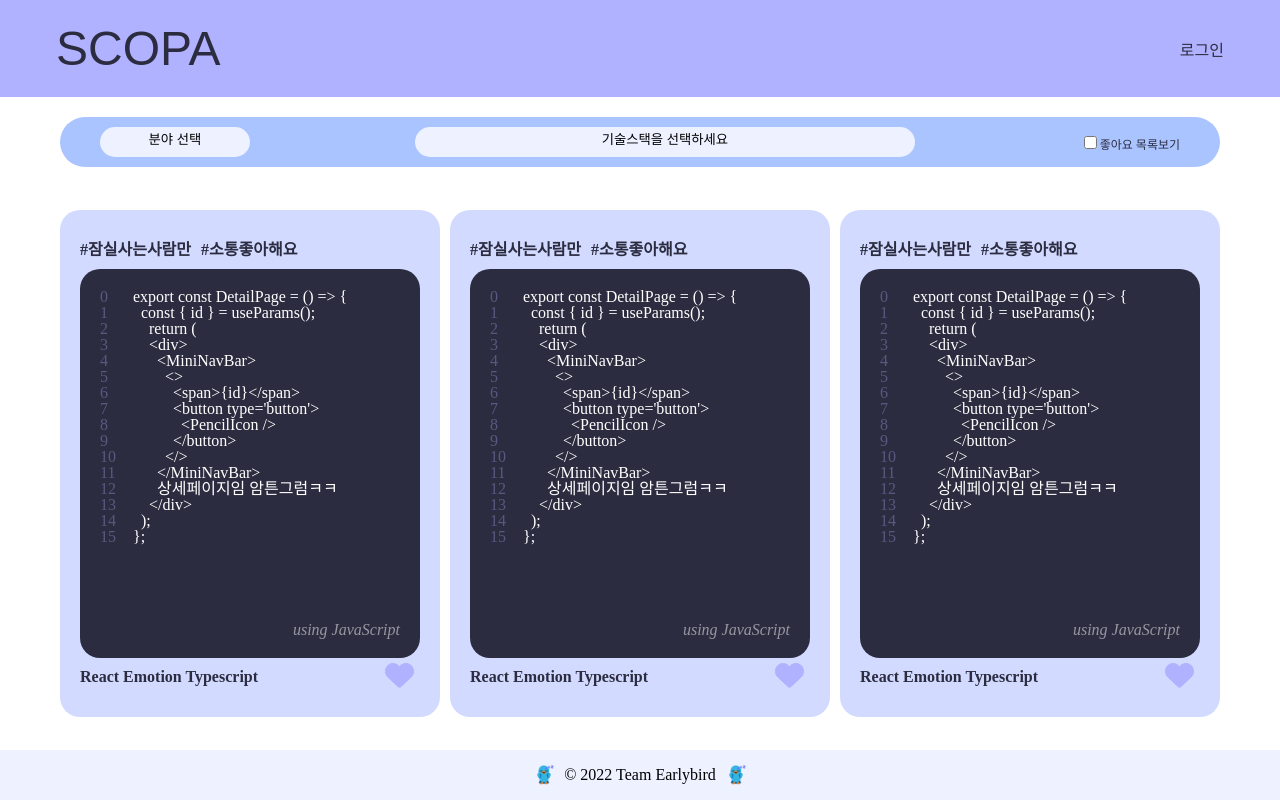
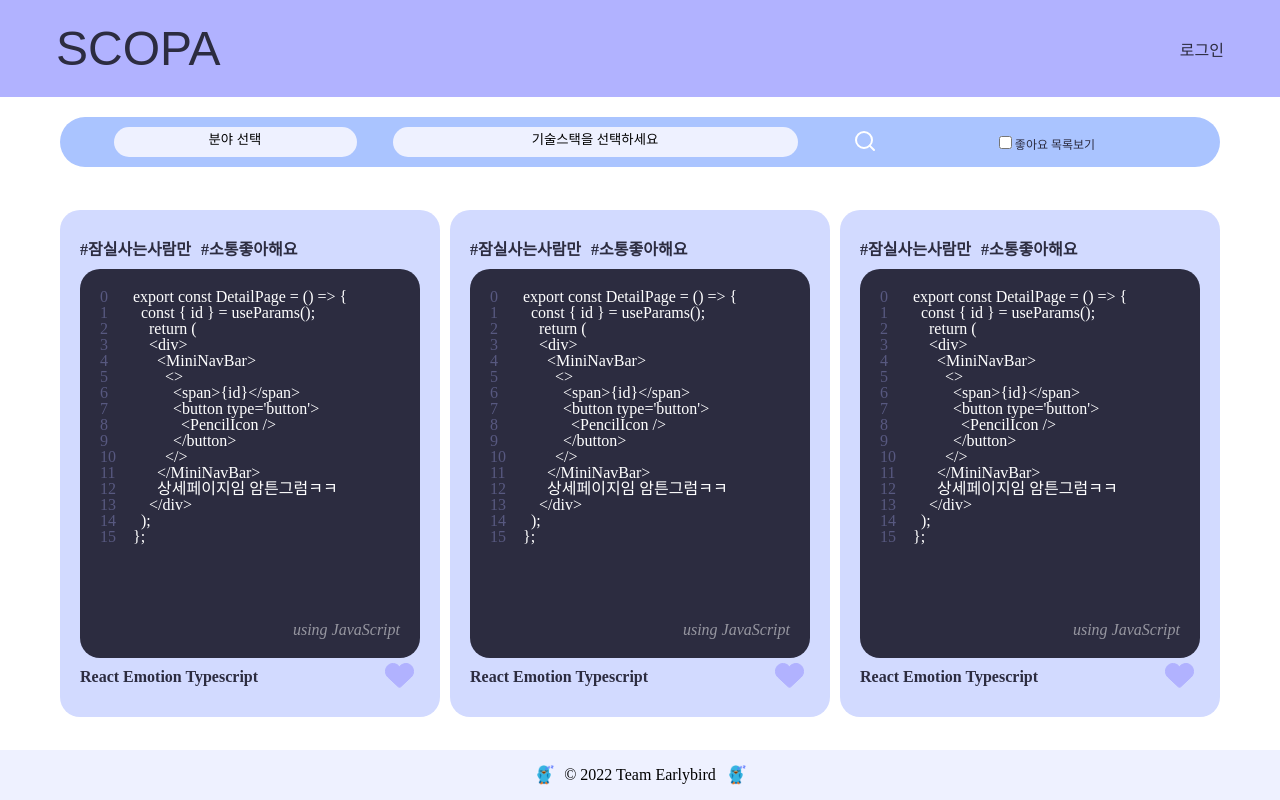
Before and after one commit to boostcampwm-2022/web25-SCOPA, a React (Create React App) app in the folder client/: page / in a window 1280 px wide. Built offline with nearby package versions, Linux system fonts and the light colour scheme; no server answers.

Commit message:
feat/fe-main-layout: 메인화면 메뉴바 디자인 수정

```diff
--- a/client/src/assets/svgs/index.ts
+++ b/client/src/assets/svgs/index.ts
@@ -5,3 +5,4 @@ export { ReactComponent as HeartEmptyIcon } from './heartEmptyIcon.svg';
 export { ReactComponent as HeartFilledIcon } from './heartFilledIcon.svg';
 export { ReactComponent as PencilIcon } from './pencilIcon.svg';
 export { ReactComponent as XIcon } from './xIcon.svg';
+export { ReactComponent as SearchIcon } from './searchIcon.svg';
--- a/client/src/pages/MainPage/InterestFilter.tsx
+++ b/client/src/pages/MainPage/InterestFilter.tsx
@@ -12,9 +12,13 @@ const interestFilterWrapperStyle = css({
   color: COLORS.TEXT_1,
   fontSize: FONT_SIZE.LARGE,
   backgroundColor: COLORS.SECONDARY_2,
-  width: 150,
   height: 30,
   borderRadius: COMMON_SIZE.BORDER_RADIUS,
+  textAlign: 'center',
+});
+
+const interestStyle = css({
+  width: '90%',
   textAlign: 'center',
 });
 
@@ -28,7 +32,7 @@ const InterestFilter = () => {
   }, []);
 
   return (
-    <div ref={outSideClickRef}>
+    <div ref={outSideClickRef} css={interestStyle}>
       <div css={interestFilterWrapperStyle}>
         <button type='button' onClick={handleClick}>
           {interest.length > 0 ? <span>{interest}</span> : <span>분야 선택</span>}
--- a/client/src/pages/MainPage/TechStackFilter.tsx
+++ b/client/src/pages/MainPage/TechStackFilter.tsx
@@ -9,13 +9,16 @@ import { css } from '@emotion/react';
 import { COLORS } from '../../styles/colors';
 import { COMMON_SIZE, FONT_SIZE } from '../../styles/sizes';
 
-const techStackFilterWrapper = css({
+const techStackFilterWrapperStyle = css({
   color: COLORS.TEXT_1,
   fontSize: FONT_SIZE.LARGE,
   backgroundColor: COLORS.SECONDARY_2,
-  width: 500,
   height: 30,
   borderRadius: COMMON_SIZE.BORDER_RADIUS,
+});
+
+const techStackStyle = css({
+  width: '90%',
   textAlign: 'center',
 });
 
@@ -29,8 +32,8 @@ const TechStackFilter = () => {
   }, []);
 
   return (
-    <div ref={outSideClickRef}>
-      <div css={techStackFilterWrapper}>
+    <div ref={outSideClickRef} css={techStackStyle}>
+      <div css={techStackFilterWrapperStyle}>
         <button type='button' onClick={handleClick}>
           {techStack.length > 0 ? (
             <SelectedItems itemNames={techStack} setItems={setTechStack} />
--- a/client/src/pages/MainPage/index.tsx
+++ b/client/src/pages/MainPage/index.tsx
@@ -7,29 +7,42 @@ import InterestFilter from './InterestFilter';
 import TechStackFilter from './TechStackFilter';
 import { mockData } from './mockData';
 import { COLORS } from '../../styles/colors';
-import { FONT_SIZE } from '../../styles/sizes';
+import { COMMON_SIZE, FONT_SIZE } from '../../styles/sizes';
 import { useState } from 'react';
+import { SearchIcon } from '../../assets/svgs';
 
 const likedCheckStyle = css({
   color: COLORS.TEXT_1,
   fontSize: FONT_SIZE.SMALL,
 });
+const mainPageMenuBarStyle = css({
+  width: '100%',
+  display: 'grid',
+  gridTemplateColumns: '3fr 5fr 1fr 3fr',
+  alignItems: 'center',
+  justifyItems: 'center',
+});
 
 export const MainPage = () => {
+  const [interest, setInterest] = useState<string>('');
+  const [techStack, setTechStack] = useState<Array<string>>([]);
   const [likedFilter, setLikedFilter] = useState<boolean>(false);
   // /api/profile?stack=frontend&filter1=A&filter2=B&filter3=C&liked=true&pages=1
   // MiniNavBar 사용례: 저렇게 투명 태그로 감싸 넣어야 space-between 잘 반영 됩니다
   return (
     <>
       <MiniNavBar>
-        <>
+        <div css={mainPageMenuBarStyle}>
           <InterestFilter />
           <TechStackFilter />
+          <button type='button'>
+            <SearchIcon />
+          </button>
           <div css={likedCheckStyle}>
             <input id='liked-check' type='checkbox' />
             <label htmlFor='liked-check'>좋아요 목록보기</label>
           </div>
-        </>
+        </div>
       </MiniNavBar>
       <ProfileList profileData={mockData} />
     </>
```
Also changed, not shown: client/src/assets/svgs/searchIcon.svg (added).
